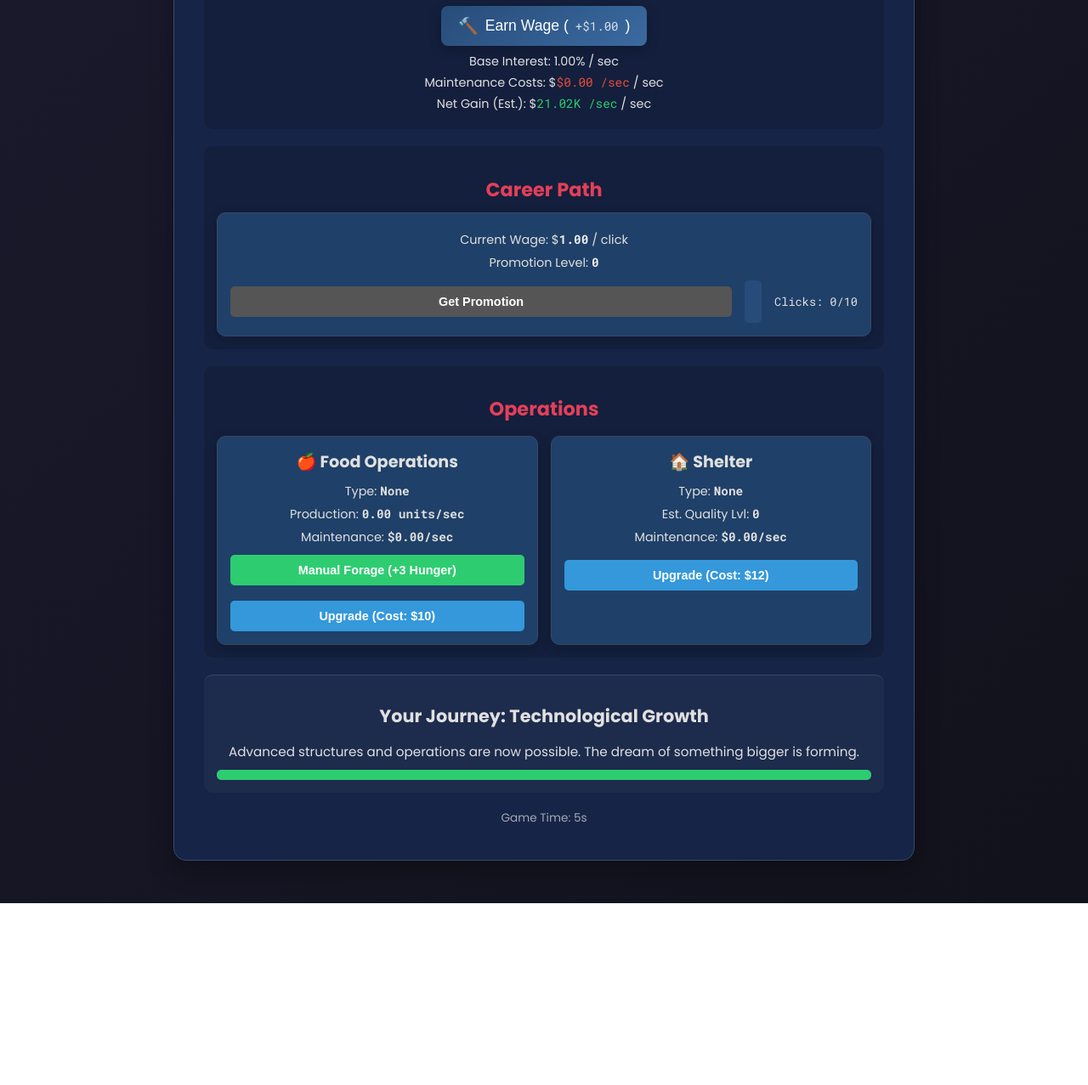
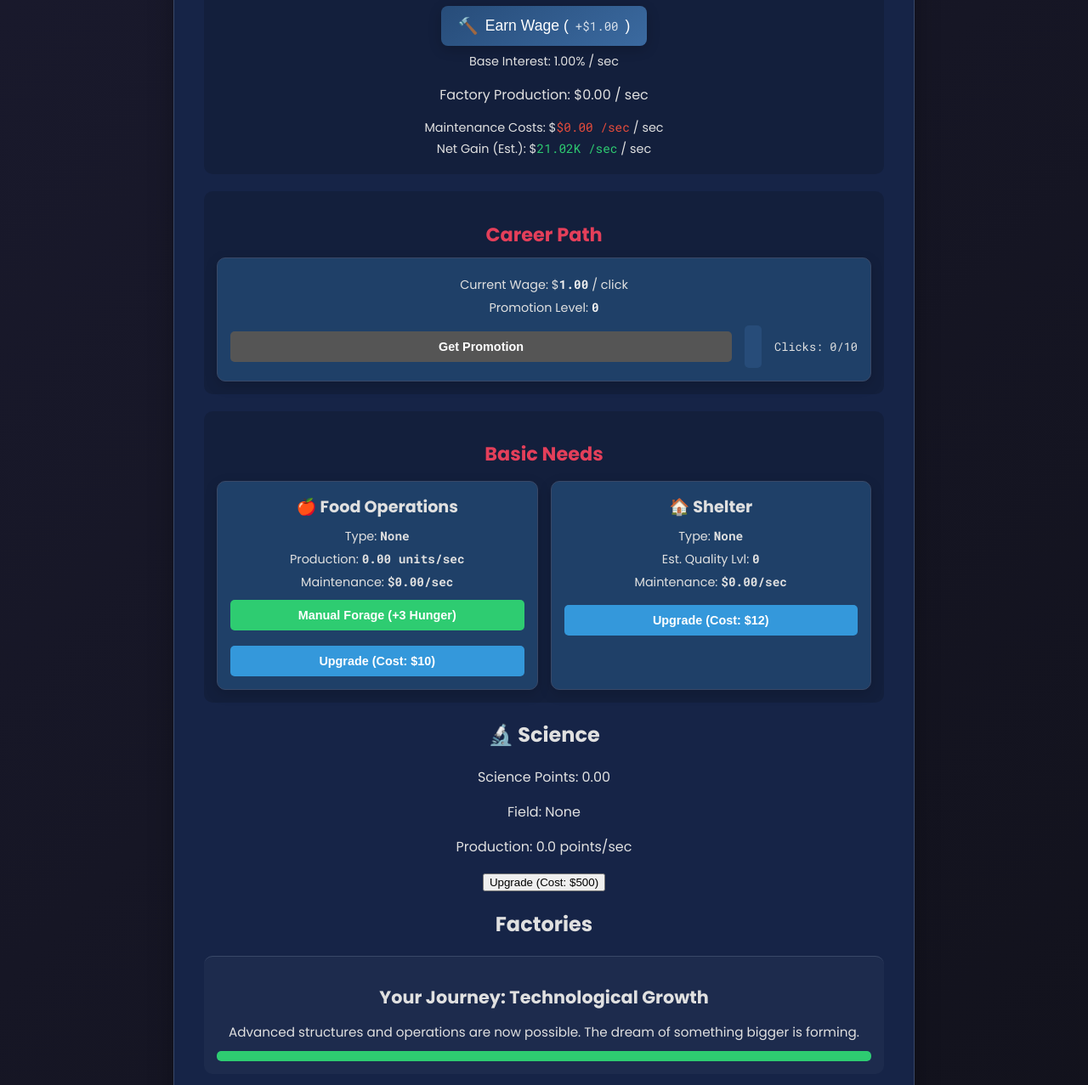
Before and after one commit to Koozchma/IslandSurvivor, a plain HTML site: page index.html in a window 1280 px wide. Shown: the part 363-1640 px from the top of the page at 85% size. Before the commit the page ends 1426 px from the top, so only its background shows below. Drawn offline with Linux system fonts and the light colour scheme.

Commit message:
Update index.html

```diff
--- a/index.html
+++ b/index.html
@@ -3,7 +3,7 @@
 <head>
     <meta charset="UTF-8">
     <meta name="viewport" content="width=device-width, initial-scale=1.0">
-    <title>Capital - Survival Idle</title>
+    <title>Capital - Island Survival & Industry</title>
     <link rel="preconnect" href="https://fonts.googleapis.com">
     <link rel="preconnect" href="https://fonts.gstatic.com" crossorigin>
     <link href="https://fonts.googleapis.com/css2?family=Poppins:wght@300;400;600;700&family=Roboto+Mono:wght@400;700&display=swap" rel="stylesheet">
@@ -12,8 +12,8 @@
 <body>
     <div class="container">
         <header>
-            <h1>Capital 💰</h1>
-            <p class="subtitle">From Pennies to Power... If You Survive</p>
+            <h1>Capital 💰🏭</h1>
+            <p class="subtitle">Survive, Build, Thrive</p>
         </header>
 
         <div class="status-bars-section">
@@ -44,9 +44,7 @@
                 (<span class="button-value" id="wageValueDisplay">+$1.00</span>)
             </button>
             <p class="interest-info">Base Interest: <span id="interestRateDisplay">1.00</span>% / sec</p>
-            <p class="maintenance-info">Maintenance Costs: $<span id="totalMaintenanceDisplay">0.00</span> / sec</p>
-            <p class="net-gain-info">Net Gain (Est.): $<span id="netGainDisplay">0.00</span> / sec</p>
-        </div>
+            <p class="cps-info">Factory Production: $<span id="totalCpsDisplay">0.00</span> / sec</p> <p class="maintenance-info">Maintenance Costs: $<span id="totalMaintenanceDisplay">0.00</span> / sec</p> <p class="net-gain-info">Net Gain (Est.): $<span id="netGainDisplay">0.00</span> / sec</p> </div>
 
         <div class="career-section">
             <h2>Career Path</h2>
@@ -64,7 +62,7 @@
         </div>
 
         <div class="needs-section">
-            <h2>Operations</h2>
+            <h2>Basic Needs</h2>
             <div class="needs-grid">
                 <div class="need-card" id="foodCard">
                     <h3>🍎 Food Operations</h3>
@@ -85,11 +83,27 @@
             </div>
         </div>
 
+        <div class="science-section hidden" id="scienceSection">
+             <h2>🔬 Science</h2>
+             <div class="science-card">
+                <p>Science Points: <span id="sciencePointsDisplay">0.00</span></p>
+                <p>Field: <span id="scienceLevelDisplay">None</span></p>
+                <p>Production: <span id="scienceProductionDisplay">0.0 points/sec</span></p>
+                 <button id="upgradeScienceButton">Upgrade (Cost: $<span id="scienceUpgradeCostDisplay">500</span>)</button>
+             </div>
+        </div>
+
+
+        <div class="factories-section">
+            <h2>Factories</h2>
+            <div class="factories-grid">
+                </div>
+        </div>
+
         <div class="storyline">
             <h2>Your Journey: <span id="currentStage">The Shore</span></h2>
-            <p id="storyText">You've landed on an island. Survival is paramount. Manage your Health and Hunger. Work hard for promotions and upgrade your means of survival!</p>
-            <div class="progress-bar-container">
-                <div class="progress-bar" id="storyProgress"></div>
+            <p id="storyText">You've landed on an island. Survival is paramount. Manage your Health and Hunger while building your capital. Can you establish industry?</p>
+            <div class="progress-bar-container"> <div class="progress-bar" id="storyProgress"></div>
             </div>
         </div>
 
```
